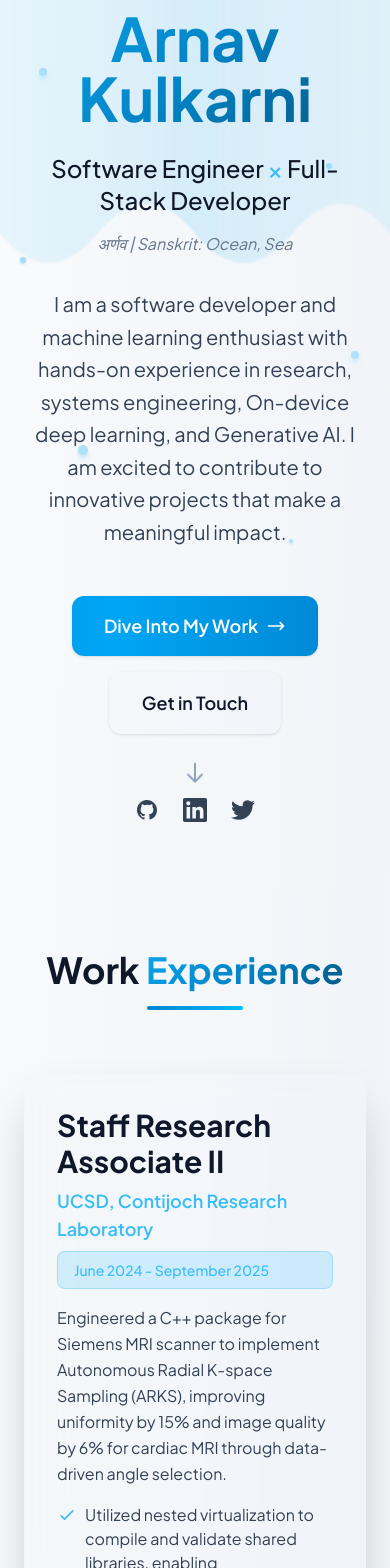
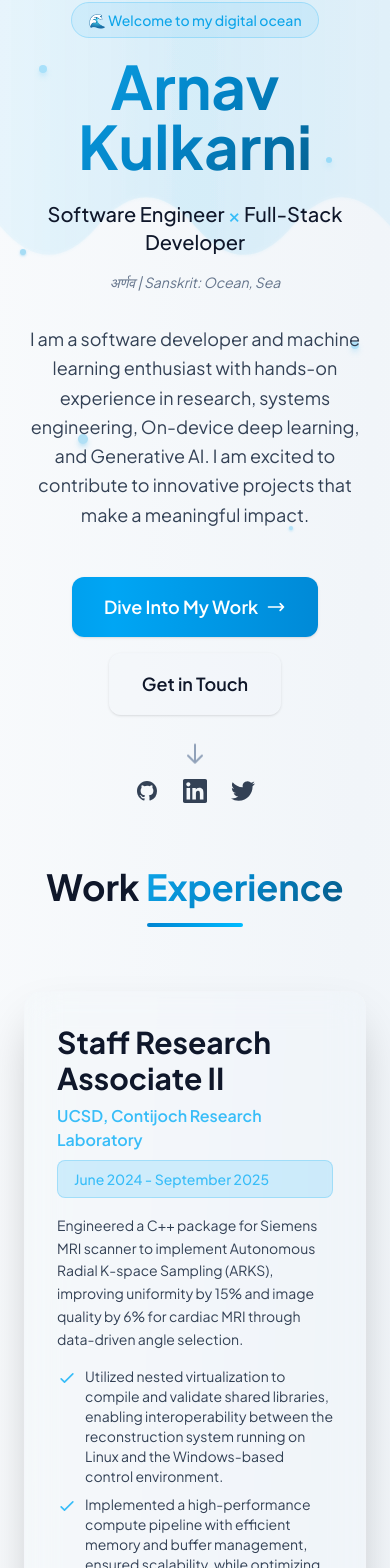
Before and after one commit to arnavk2001/portfolio, a Next.js app: page / in a window 390 px wide. Shown: the part 120-1688 px from the top of the page. Built offline with nearby package versions, Linux system fonts and the light colour scheme.

Commit message:
feat: improve mobile responsiveness with reduced font sizes and spacing

```diff
--- a/components/About.tsx
+++ b/components/About.tsx
@@ -3,8 +3,8 @@ import { Heading, Text } from './ui';
 
 export default function About() {
   return (
-    <section id="about" className="py-32 px-6 relative">
-      <div className="max-w-5xl mx-auto">
+    <section id="about" className="py-16 md:py-32 px-6 relative">
+      <div className="max-w-7xl mx-auto">
         <div className="text-center mb-20">
           <Heading level={2} className="mb-4">
             About <span className="gradient-text">Arnav</span>
--- a/components/Experience.tsx
+++ b/components/Experience.tsx
@@ -79,7 +79,7 @@ const experiences = [
 
 export default function Experience() {
   return (
-    <section id="experience" className="py-32 px-6 relative">
+    <section id="experience" className="py-16 md:py-32 px-6 relative">
       <div className="max-w-6xl mx-auto">
         <div className="text-center mb-16">
           <Heading level={2} className="mb-4">
@@ -104,7 +104,7 @@ export default function Experience() {
                 <div className="hidden md:block absolute left-1/2 -translate-x-1/2 w-4 h-4 rounded-full bg-gradient-to-r from-sky-600 to-sky-400 border-4 border-background-secondary z-10"></div>
 
                 <div className={`w-full md:w-[calc(50%-2rem)] ${index % 2 === 0 ? 'md:pr-8' : 'md:pl-8'}`}>
-                  <div className="glass-strong rounded-2xl p-8 shadow-2xl hover:shadow-ocean-light/10 transition-all duration-300 group hover:-translate-y-1 border border-border-default">
+                  <div className="glass-strong rounded-2xl p-8 shadow-2xl hover:shadow-ocean-light/10 transition-all duration-300 group hover:-translate-y-1 hover:border-2 hover:border-ocean-light">
                     <div className="flex flex-col md:flex-row md:items-center md:justify-between mb-4">
                       <div>
                         <Heading level={3} className="mb-2 group-hover:text-ocean-light transition-colors">
--- a/components/Hero.tsx
+++ b/components/Hero.tsx
@@ -6,7 +6,7 @@ import { Heading, Text, Button } from './ui';
 
 export default function Hero() {
   return (
-    <section id="hero" className="min-h-screen flex items-center justify-center px-6 pt-20 relative overflow-hidden">
+    <section id="hero" className="min-h-screen flex items-center justify-center px-6 pt-32 md:pt-20 relative overflow-hidden">
       {/* Floating particles */}
       <div className="absolute inset-0 overflow-hidden pointer-events-none">
         <div className="absolute top-[20%] left-[10%] w-2 h-2 bg-ocean-light/35 dark:bg-ocean-light/25 rounded-full animate-float shadow-md shadow-ocean-light/25" style={{ animationDuration: '6s', animationDelay: '0s' }}></div>
--- a/components/Skills.tsx
+++ b/components/Skills.tsx
@@ -46,7 +46,7 @@ const skillCategories = [
 
 export default function Skills() {
   return (
-    <section id="skills" className="py-32 px-6 relative">
+    <section id="skills" className="py-16 md:py-32 px-6 relative">
       <div className="max-w-7xl mx-auto">
         <div className="text-center mb-16">
           <Heading level={2} className="mb-4">
--- a/components/ui/Text.tsx
+++ b/components/ui/Text.tsx
@@ -23,11 +23,11 @@ export function Text({
   };
 
   const sizeClasses = {
-    sm: 'text-sm',
-    base: 'text-base',
-    lg: 'text-lg',
-    xl: 'text-xl',
-    '2xl': 'text-2xl',
+    sm: 'text-xs md:text-sm',
+    base: 'text-sm md:text-base',
+    lg: 'text-base md:text-lg',
+    xl: 'text-lg md:text-xl',
+    '2xl': 'text-xl md:text-2xl',
   };
 
   return (
```
